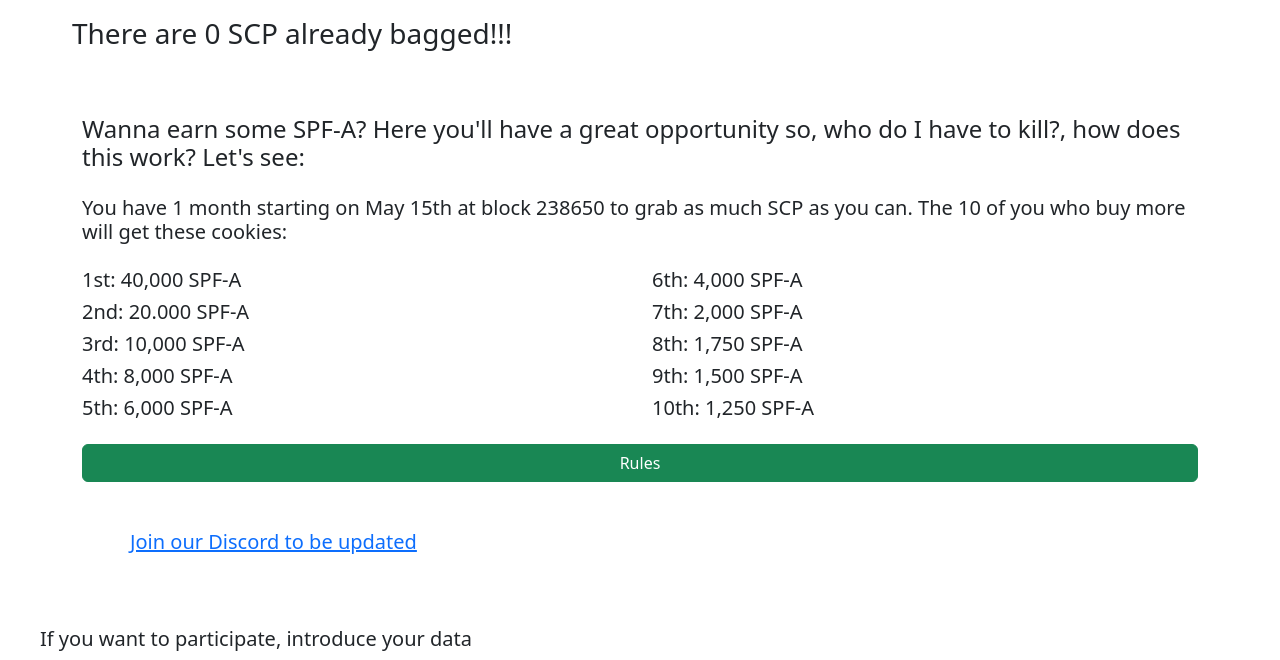
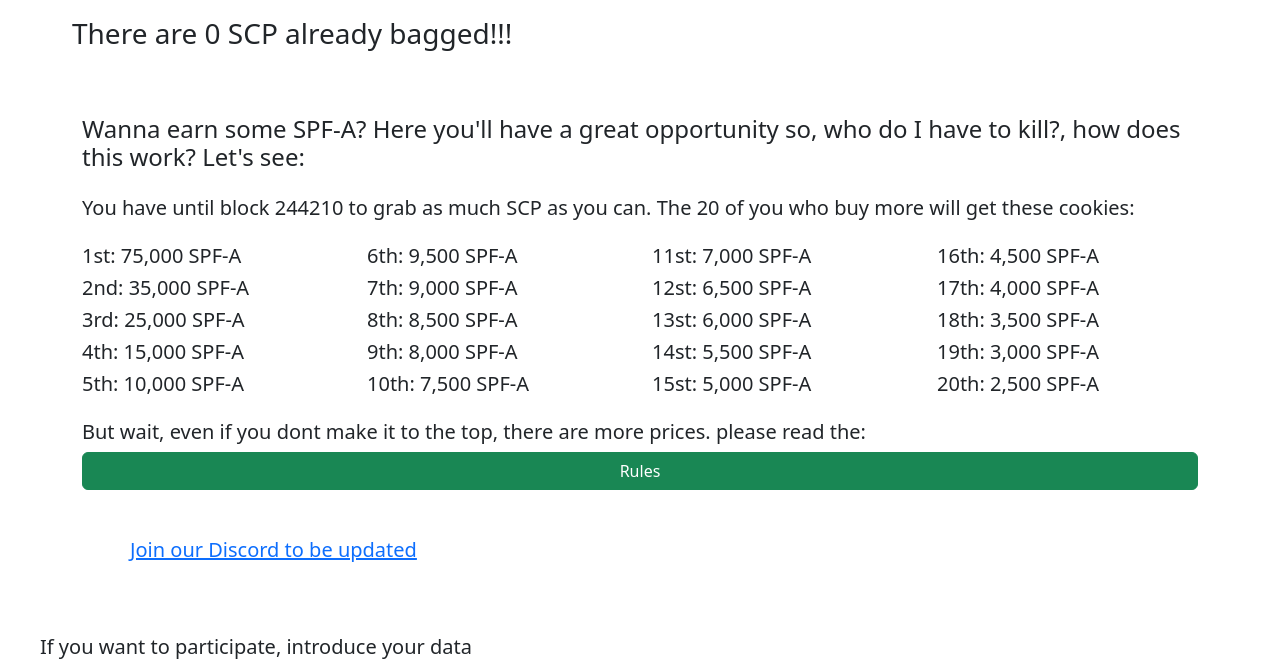
Before and after one commit to Tacombel/pumpthecoin, a Flask app: page /contest in a window 1280 px wide. Shown: the part 183-843 px from the top of the page. Run offline with Flask 2, Linux system fonts and the light colour scheme; data that the repository does not hold is empty.

Commit message:
Rules update

```diff
--- a/app/templates/contest.html
+++ b/app/templates/contest.html
@@ -6,28 +6,39 @@
         <h4>Wanna earn some SPF-A? Here you'll have a great opportunity  so, who do I have to kill?, how does this work? Let's see:</h3>
     </div>
     <div class="pb-3 row">
-        <h5>You have 1 month starting on May 15th at block 238650 to grab as much SCP as you can.  The 10 of you who buy more will get these cookies:</h4>
+        <h5>You have until block 244210 to grab as much SCP as you can.  The 20 of you who buy more will get these cookies:</h4>
     </div>
     <div class="row">
-        <div class="col"><h5>1st:  40,000 SPF-A</h5></div>
-        <div class="col"><h5>6th:   4,000 SPF-A</h5></div>
+        <div class="col"><h5>1st:  75,000 SPF-A</h5></div>
+        <div class="col"><h5>6th:   9,500 SPF-A</h5></div>
+        <div class="col"><h5>11st:  7,000 SPF-A</h5></div>
+        <div class="col"><h5>16th:  4,500 SPF-A</h5></div>
     </div>
     <div class="row">
-        <div class="col"><h5>2nd:  20.000 SPF-A</h5></div>
-        <div class="col"><h5>7th:   2,000 SPF-A</h5></div>
+        <div class="col"><h5>2nd:  35,000 SPF-A</h5></div>
+        <div class="col"><h5>7th:   9,000 SPF-A</h5></div>
+        <div class="col"><h5>12st:  6,500 SPF-A</h5></div>
+        <div class="col"><h5>17th:  4,000 SPF-A</h5></div>
     </div>
     <div class="row">
-        <div class="col"><h5>3rd:   10,000 SPF-A</h5></div>
-        <div class="col"><h5>8th:   1,750 SPF-A</h5></div>
+        <div class="col"><h5>3rd:   25,000 SPF-A</h5></div>
+        <div class="col"><h5>8th:    8,500 SPF-A</h5></div>
+        <div class="col"><h5>13st:   6,000 SPF-A</h5></div>
+        <div class="col"><h5>18th:   3,500 SPF-A</h5></div>
     </div>
     <div class="row">
-        <div class="col"><h5>4th:   8,000 SPF-A</h5></div>
-        <div class="col"><h5>9th:   1,500 SPF-A</h5></div>
+        <div class="col"><h5>4th:   15,000 SPF-A</h5></div>
+        <div class="col"><h5>9th:    8,000 SPF-A</h5></div>
+        <div class="col"><h5>14st:   5,500 SPF-A</h5></div>
+        <div class="col"><h5>19th:   3,000 SPF-A</h5></div>
     </div>
     <div class="pb-3 row">
-        <div class="col"><h5>5th:   6,000 SPF-A</h5></div>
-        <div class="col"><h5>10th:  1,250 SPF-A</h5></div>
+        <div class="col"><h5>5th:   10,000 SPF-A</h5></div>
+        <div class="col"><h5>10th:   7,500 SPF-A</h5></div>
+        <div class="col"><h5>15st:   5,000 SPF-A</h5></div>
+        <div class="col"><h5>20th:   2,500 SPF-A</h5></div>
     </div>
+    <div clas="pb-3 row"><h5>But wait, even if you dont make it to the top, there are more prices. please read the:</h5></div>
     <div class="row">
         <div class="d-grid gap-2">
             <a class="btn btn-success" href="/contest/rules" role="button">Rules</a>
--- a/app/templates/rules.html
+++ b/app/templates/rules.html
@@ -27,7 +27,7 @@
                 <li>Buy your SCP only on TradeOgre</li>
                 <li>Screenshot everything. At the end of the competition we may ask players for Market History, Trade, Withdrawal and Deposit History screenshots within the Competition period</li>
                 <li>We will close Registering next Friday 9th although we have received different inputs about this. We are still evaluating what's the best for the Competition. Just don't leave work to the last minute just in case.</li>
-                <li>Competition ends at block 242970 included. This will be the last accepted block, submissions after block 242970 won't be valid</li>
+                <li>Competition ends at block 244210 included. This will be the last accepted block, submissions after block 244210 won't be valid</li>
                 <li>All SCP must be held on your newly created wallet for 6 months after the Competition ends</li>
                 <li>Once this period ends,we will send the SPF-A</li>
                 <li>We reserve the right to take appropriate action if we see players cheating or if/when facing unexpected situations</li>
```
Also changed, not shown: to.py (line endings or trailing spaces), 1 other file.
